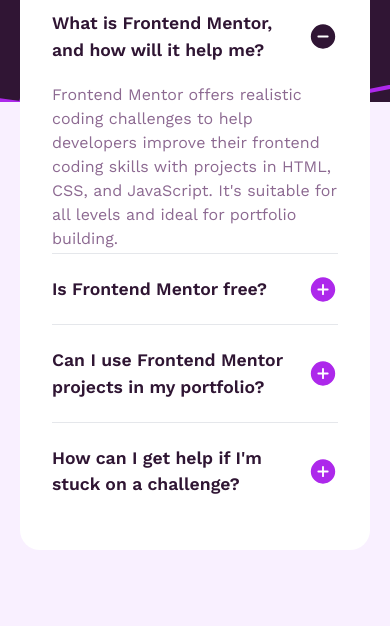
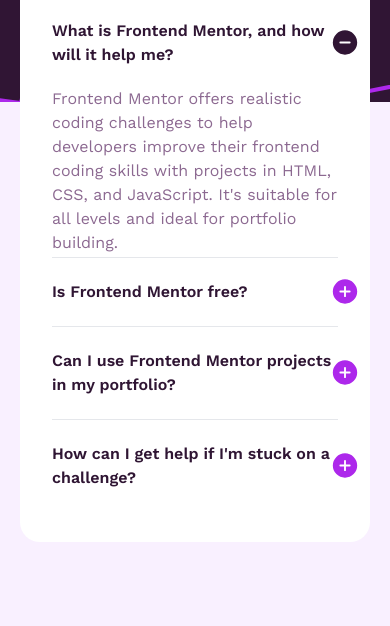
Before and after one commit to xStephx/faq-accordion-challenge, a plain HTML site: page index.html in a window 390 px wide. Shown: the part 218-844 px from the top of the page. Drawn offline with nearby package versions, Linux system fonts and the light colour scheme.

Commit message:
added small fix on style

```diff
--- a/index.html
+++ b/index.html
@@ -35,12 +35,12 @@
       <div>
         <!-- Question 1 -->
         <div>
-          <div class="question flex justify-between items-center">
-            <p class="font-semibold text-DarkPurple cursor-pointer transition duration-300 ease-out hover:ease-in hover:text-[rgb(172,34,241)] text-[1.1rem] my-[20px]">
+          <div class="question flex items-center cursor-pointer">
+            <p class="font-semibold text-DarkPurple cursor-pointer transition duration-300 ease-out hover:ease-in hover:text-[rgb(172,34,241)] md:text-[1.1rem] text-[1rem] my-[20px]">
               What is Frontend Mentor, and how will it help me?
             </p>
-            <img src="assets/images/icon-plus.svg" alt="Icon Plus" class="hidden plus-icon">
-            <img src="assets/images/icon-minus.svg" alt="Icon Minus" class="minus-icon">
+            <img src="assets/images/icon-plus.svg" alt="Icon Plus" class="hidden plus-icon absolute md:right-[30px] right-[10px]">
+            <img src="assets/images/icon-minus.svg" alt="Icon Minus" class="minus-icon absolute md:right-[30px] right-[10px]">
           </div>
           <p class="answer text-GrayishPurple">
             Frontend Mentor offers realistic coding challenges to help developers improve their
@@ -51,12 +51,12 @@
         <hr class="my-[2px]">
         <!-- Question 2 -->
         <div>
-          <div class="question flex justify-between items-center">
-            <p class="font-semibold text-DarkPurple cursor-pointer transition duration-300 ease-out hover:ease-in hover:text-[rgb(172,34,241)] text-[1.1rem] my-[20px]">
+          <div class="question flex items-center cursor-pointer">
+            <p class="font-semibold text-DarkPurple cursor-pointer transition duration-300 ease-out hover:ease-in hover:text-[rgb(172,34,241)] md:text-[1.1rem] text-[1rem] my-[20px]">
               Is Frontend Mentor free?
             </p>
-            <img src="assets/images/icon-plus.svg" alt="Icon Plus" class="plus-icon">
-            <img src="assets/images/icon-minus.svg" alt="Icon Minus" class="hidden minus-icon">
+            <img src="assets/images/icon-plus.svg" alt="Icon Plus" class="plus-icon absolute md:right-[30px] right-[10px]">
+            <img src="assets/images/icon-minus.svg" alt="Icon Minus" class="hidden minus-icon absolute md:right-[30px] right-[10px]">
           </div>
           <p class="answer text-GrayishPurple hidden">
             Yes, Frontend Mentor offers both free and premium coding challenges, with the free
@@ -66,12 +66,12 @@
         <hr class="my-[2px]">
         <!-- Question 3 -->
         <div>
-          <div class="question flex justify-between items-center">
-            <p class="font-semibold text-DarkPurple cursor-pointer transition duration-300 ease-out hover:ease-in hover:text-[rgb(172,34,241)] text-[1.1rem] my-[20px]">
+          <div class="question flex items-center cursor-pointer">
+            <p class="font-semibold text-DarkPurple cursor-pointer transition duration-300 ease-out hover:ease-in hover:text-[rgb(172,34,241)] md:text-[1.1rem] text-[1rem] my-[20px]">
               Can I use Frontend Mentor projects in my portfolio?
             </p>
-            <img src="assets/images/icon-plus.svg" alt="Icon Plus" class="plus-icon">
-            <img src="assets/images/icon-minus.svg" alt="Icon Minus" class="hidden minus-icon">
+            <img src="assets/images/icon-plus.svg" alt="Icon Plus" class="plus-icon absolute md:right-[30px] right-[10px]">
+            <img src="assets/images/icon-minus.svg" alt="Icon Minus" class="hidden minus-icon absolute md:right-[30px] right-[10px]">
           </div>
           <p class="answer text-GrayishPurple hidden">
             Yes, you can use projects completed on Frontend Mentor in your portfolio. It's an excellent
@@ -81,12 +81,12 @@
         <hr class="my-[2px]">
         <!-- Question 4 -->
         <div>
-          <div class="question flex justify-between items-center">
-            <p class="font-semibold text-DarkPurple cursor-pointer transition duration-300 ease-out hover:ease-in hover:text-[rgb(172,34,241)] text-[1.1rem] my-[20px]">
+          <div class="question flex items-center cursor-pointer">
+            <p class="font-semibold text-DarkPurple cursor-pointer transition duration-300 ease-out hover:ease-in hover:text-[rgb(172,34,241)] md:text-[1.1rem] text-[1rem] my-[20px] mr-[5px]">
               How can I get help if I'm stuck on a challenge?
             </p>
-            <img src="assets/images/icon-plus.svg" alt="Icon Plus" class="plus-icon">
-            <img src="assets/images/icon-minus.svg" alt="Icon Minus" class="hidden minus-icon">
+            <img src="assets/images/icon-plus.svg" alt="Icon Plus" class="plus-icon absolute md:right-[30px] right-[10px]">
+            <img src="assets/images/icon-minus.svg" alt="Icon Minus" class="hidden minus-icon absolute md:right-[30px] right-[10px]">
           </div>
           <p class="answer text-GrayishPurple hidden">
             The best place to get help is inside Frontend Mentor's Discord community. There's a help
```
